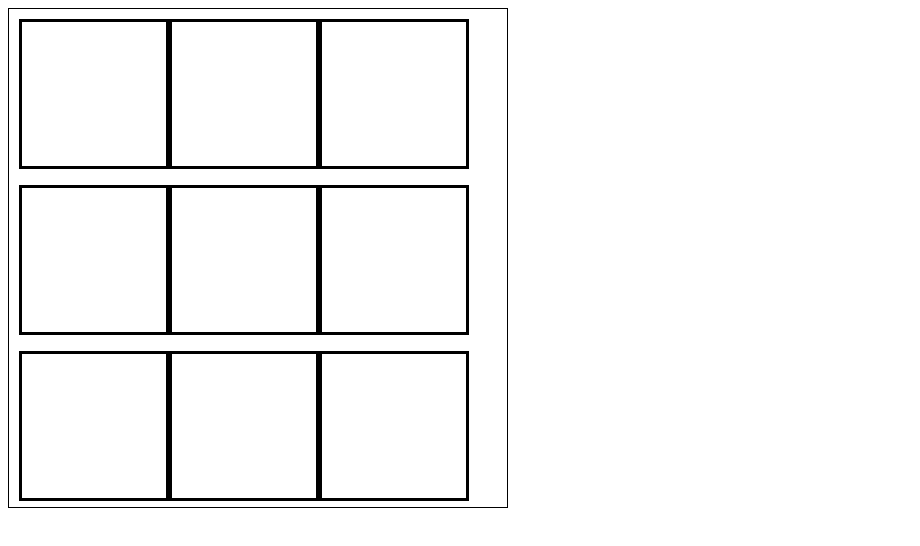
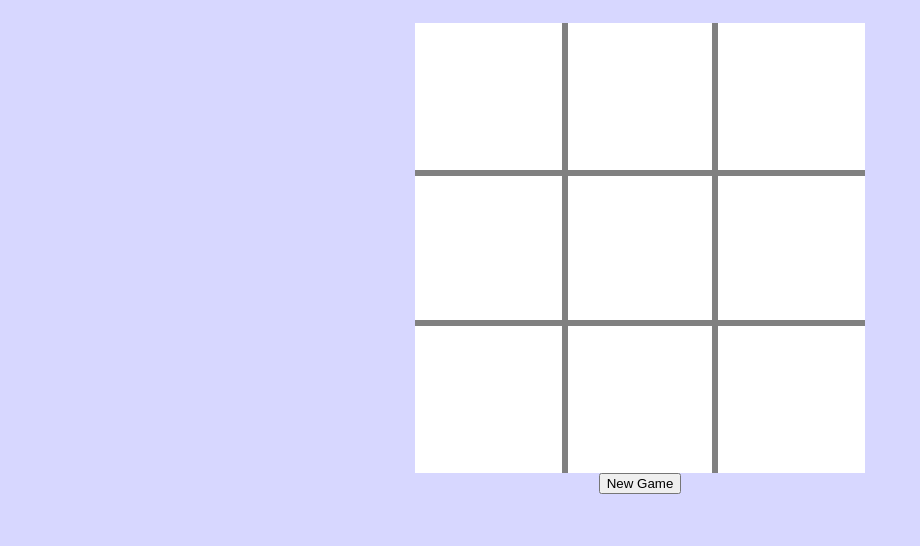
Before and after one commit to vikkom99/k-ko-i-krzy-yk, a plain HTML site: page index.html in a window 1280 px wide. Shown: the whole page, without its empty margins (0-920 px from the left). Drawn offline with nearby package versions, Linux system fonts and the light colour scheme.

Commit message:
v03. git commit -mv03 git commit -mv03.

```diff
--- a/css/style.css
+++ b/css/style.css
@@ -1,32 +1,69 @@
-
 * {
     box-sizing: border-box;
+}
+
+body {
+    background-color: rgb(215, 215, 255);
+    display: flex;
+    justify-content: center;
 }
 
 #main-container {
     display: flex;
     width: 500px;
     height: 500px;
-    border: solid black 1px;
     flex-flow: row wrap;
-
+    justify-content: center;
+    align-content: center;
 }
 
 .cell {
     width: 150px;
     height: 150px;
-    /* border: solid black 1px; */
 }
 
-
 .cellInput {
-    border: solid black;
+    outline: none;
     width: 150px;
     height: 150px;
-    margin: 10px;
+    border: solid gray 3px;
     text-align: center;
-    font-size: 30px;
+    font-size: 150px;
+    text-decoration: none;
 }
-::-webkit-input-placeholder {
-    color: brown;
+
+#input1 {
+    border-left: none;
+    border-top: none;
 }
+
+#input2 {
+    border-top: none;
+}
+
+#input3 {
+    border-top: none;
+    border-right: none;
+}
+
+#input4 {
+    border-left: none;
+}
+
+#input6 {
+    border-right: none;
+}
+
+#input7 {
+    border-left: none;
+    border-bottom: none;
+}
+
+#input8 {
+    border-bottom: none;
+}
+
+#input9 {
+    border-right: none;
+    border-bottom: none;
+}
--- a/index.html
+++ b/index.html
@@ -9,35 +9,38 @@
 </head>
 <body>
 
-    <div id="main-container">
+    <form id="main-container">
+
         <div  class="cell">
-            <input type="text" class="cellInput" id="1"  maxlength="1">
+            <input type="text" class="cellInput" id="input1"  maxlength="1">
         </div>
         <div  class="cell">
-            <input type="text" class="cellInput" id="2" maxlength="1">
+            <input type="text" class="cellInput" id="input2" maxlength="1">
         </div>
         <div  class="cell">
-            <input type="text" class="cellInput" id="3"  maxlength="1">
+            <input type="text" class="cellInput" id="input3"  maxlength="1">
         </div>
         <div  class="cell">
-            <input type="text" class="cellInput" id="4"  maxlength="1">
+            <input type="text" class="cellInput" id="input4"  maxlength="1">
         </div>
         <div  class="cell">
-            <input type="text" class="cellInput" id="5"  maxlength="1">
+            <input type="text" class="cellInput" id="input5"  maxlength="1">
         </div>
         <div  class="cell">
-            <input type="text" class="cellInput" id="6"  maxlength="1">
+            <input type="text" class="cellInput" id="input6"  maxlength="1">
         </div>
         <div  class="cell">
-            <input type="text" class="cellInput" id="7"  maxlength="1">
+            <input type="text" class="cellInput" id="input7"  maxlength="1">
         </div>
         <div  class="cell">
-            <input type="text" class="cellInput" id="8"  maxlength="1">
+            <input type="text" class="cellInput" id="input8"  maxlength="1">
         </div>
         <div  class="cell">
-            <input type="text" class="cellInput" id="9"  maxlength="1">
+            <input type="text" class="cellInput" id="input9"  maxlength="1">
         </div>
-    </div>
+        <input type="reset" value="New Game" id="newGame">
+
+    </form>
 
     <script src="https://code.jquery.com/jquery-3.5.1.min.js"
         integrity="sha256-9/aliU8dGd2tb6OSsuzixeV4y/faTqgFtohetphbbj0=" crossorigin="anonymous"></script>
--- a/js/main.js
+++ b/js/main.js
@@ -2,44 +2,34 @@ $(document).ready(function () {
 
     function check() {
         $('#main-container').keyup(function () {
-            let val1 = $('#1').val();
-            let val2 = $('#2').val();
-            let val3 = $('#3').val();
-            let val4 = $('#4').val();
-            let val5 = $('#5').val();
-            let val6 = $('#6').val();
-            let val7 = $('#7').val();
-            let val8 = $('#8').val();
-            let val9 = $('#9').val();
-            // if (val1 === val2 && val1 === val3 ||
-            //     val4 === val5 && val4 === val6 ||
-            //     val7 === val8 && val7 === val9 ||
-            //     val1 === val4 && val1 === val7 ||
-            //     val2 === val5 && val2 === val8 ||
-            //     val3 === val6 && val3 === val9 ||
-            //     val1 === val5 && val1 === val9 ||
-            //     val3 === val5 && val3 === val7) {
-            //     console.log("KONIEC");
-            // } else {
-            // }
+            let val1 = $('#input1').val();
+            let val2 = $('#input2').val();
+            let val3 = $('#input3').val();
+            let val4 = $('#input4').val();
+            let val5 = $('#input5').val();
+            let val6 = $('#input6').val();
+            let val7 = $('#input7').val();
+            let val8 = $('#input8').val();
+            let val9 = $('#input9').val();
+
 
             let x = "x";
             let o = "o"
+
             if (val1 === x && val2 === x && val3 === x || val1 === o && val2 === o && val3 === o ||
                 val4 === x && val5 === x && val6 === x || val4 === o && val5 === o && val6 === o ||
                 val7 === x && val8 === x && val9 === x || val7 === o && val8 === o && val9 === o ||
-
                 val1 === x && val4 === x && val7 === x || val1 === o && val4 === o && val7 === o ||
                 val2 === x && val5 === x && val8 === x || val2 === o && val5 === o && val8 === o ||
                 val3 === x && val6 === x && val9 === x || val3 === o && val6 === o && val9 === o ||
-
-
                 val3 === x && val5 === x && val7 === x || val3 === o && val5 === o && val7 === o ||
                 val1 === x && val5 === x && val9 === x || val1 === o && val5 === o && val9 === o
             ) {
-                console.log("KONIEC");
+                alert('Koniec gry')
             } else {
             }
+
+
         });
 
     }
```
